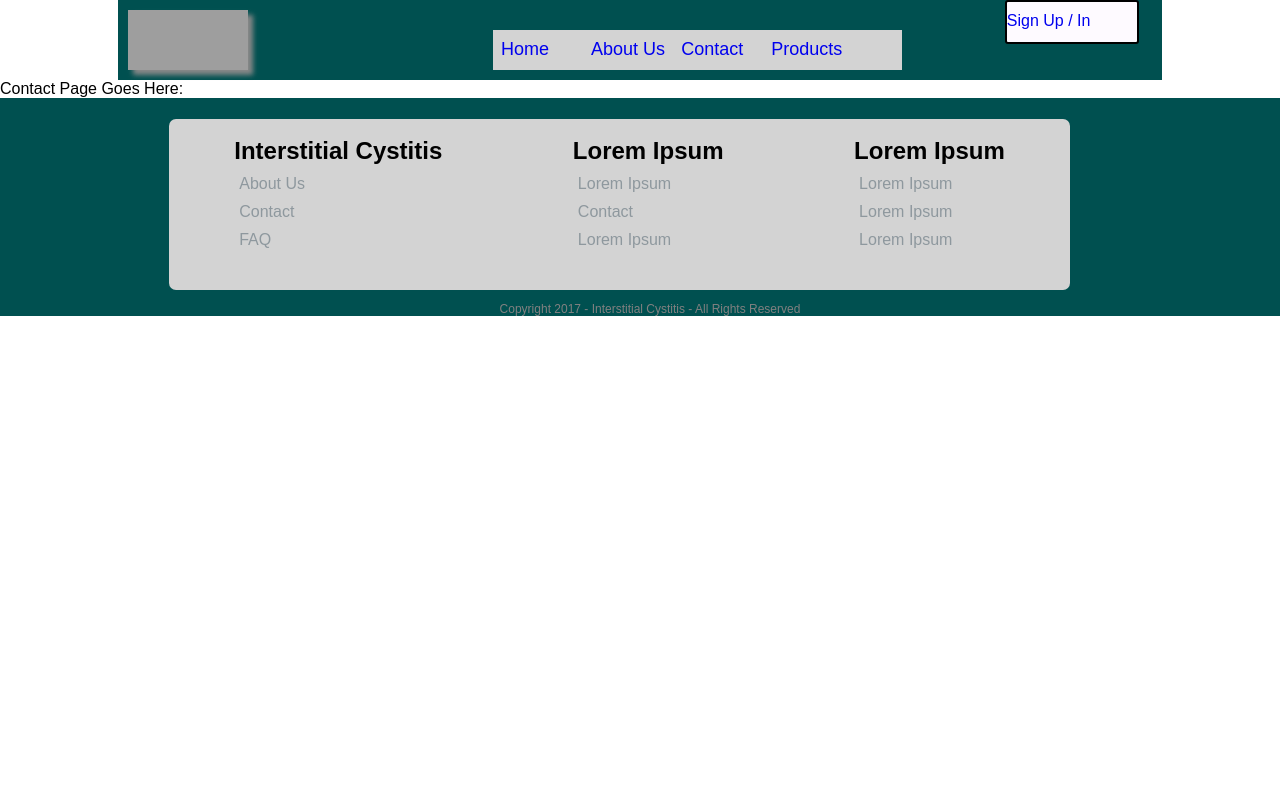
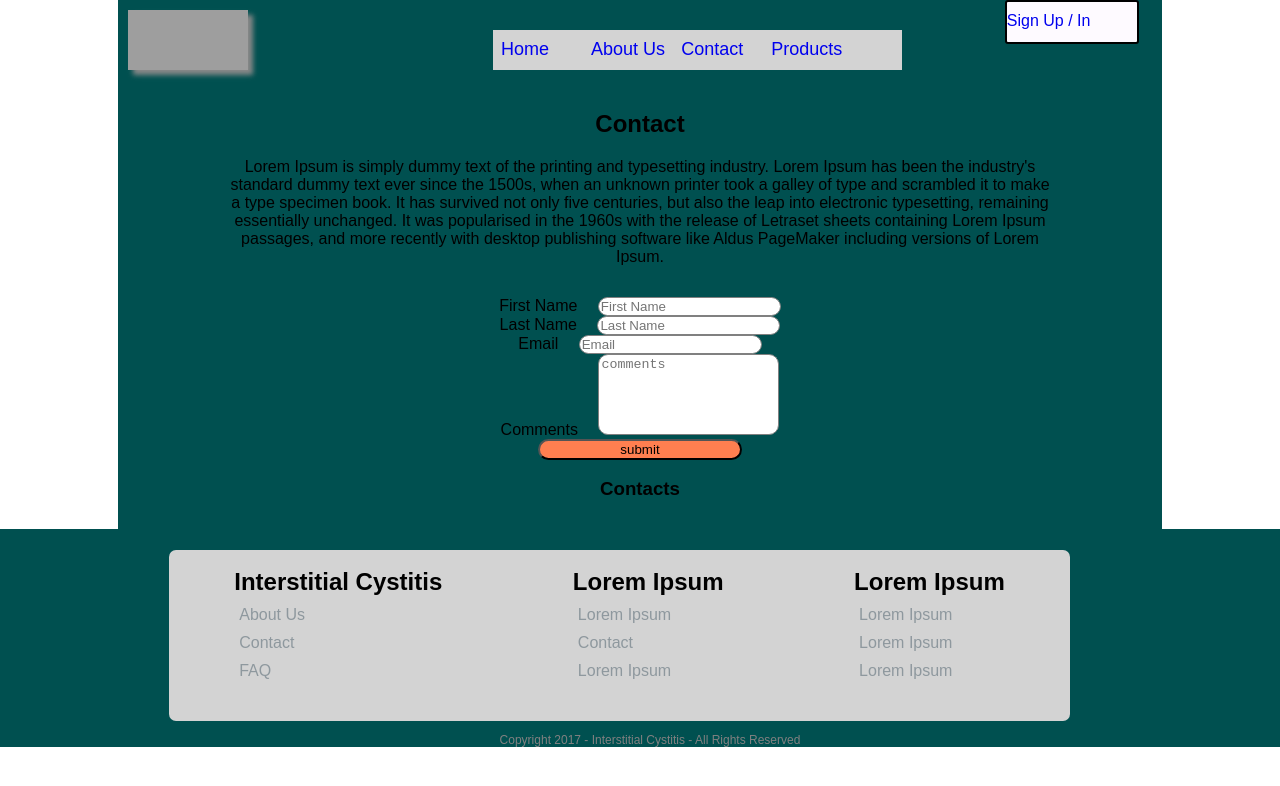
Before and after one commit to maftoun95/helenIC, a React (Create React App) app: page /Contact in a window 1280 px wide. Shown: the top 786 px of the page. Built offline with nearby package versions, Linux system fonts and the light colour scheme; grey boxes are pictures that could not be loaded.

Commit message:
contact page

```diff
--- a/package.json
+++ b/package.json
@@ -3,6 +3,7 @@
   "version": "0.1.0",
   "private": true,
   "dependencies": {
+    "prop-types": "^15.5.10",
     "react": "^15.6.1",
     "react-dom": "^15.6.1",
     "react-router-dom": "^4.2.0",
--- a/public/index.html
+++ b/public/index.html
@@ -1,5 +1,6 @@
 <!doctype html>
 <html lang="en">
+
 <head>
   <meta charset="utf-8">
   <meta name="viewport" content="width=device-width, initial-scale=1, shrink-to-fit=no">
@@ -21,6 +22,7 @@
     -->
   <title>React App</title>
 </head>
+
 <body>
   <noscript>
     You need to enable JavaScript to run this app.
@@ -37,4 +39,5 @@
       To create a production bundle, use `npm run build` or `yarn build`.
     -->
 </body>
+
 </html>
--- a/src/components/Information.jsx
+++ b/src/components/Information.jsx
@@ -2,7 +2,7 @@ import React from 'react';
 
 const Information = props => {
     return (
-        <div>
+        <div className={props.className}>
             {props.information}
         </div>
     )
--- /dev/null
+++ b/src/components/SingleInput.jsx
@@ -0,0 +1,28 @@
+import React from 'react';
+import PropTypes from 'prop-types'
+const SingleInput = (props) => (
+    <div className="form-group">
+        <label className="form-label">{props.title}</label>
+        <input
+            className="form-input"
+            name={props.name}
+            type={props.inputType}
+            value={props.content}
+            onChange={props.controlFunc}
+            placeholder={props.placeholder}
+        />
+    </div>
+)
+SingleInput.propTypes = {
+    inputType: PropTypes.string.isRequired,
+    title: PropTypes.string.isRequired,
+    name: PropTypes.string.isRequired,
+    controlFunc: PropTypes.func.isRequired,
+    content: PropTypes.oneOfType([
+        PropTypes.string,
+        PropTypes.number
+    ]).isRequired,
+    placeholder: PropTypes.string
+}
+
+export default SingleInput;
--- /dev/null
+++ b/src/components/TextArea.jsx
@@ -0,0 +1,26 @@
+import React from 'react';
+import PropTypes from 'prop-types'
+const TextArea = (props) => (
+    <div className="form-group">
+        <label className="form-label">{props.title}</label>
+        <textarea
+            className="form-input"
+            style={props.resize ? null : { resize: 'none' }}
+            name={props.name}
+            rows={props.rows}
+            value={props.content}
+            onChange={props.controlFunc}
+            placeholder={props.placeholder}
+        />
+    </div>
+)
+TextArea.propTypes = {
+    title: PropTypes.string.isRequired,
+    rows: PropTypes.number.isRequired,
+    name: PropTypes.string.isRequired,
+    content: PropTypes.string.isRequired,
+    resize: PropTypes.bool,
+    placeholder: PropTypes.string,
+    controlFunc: PropTypes.func.isRequired
+}
+export default TextArea;
--- /dev/null
+++ b/src/containers/ContactFormContainer.jsx
@@ -0,0 +1,114 @@
+import React, { Component } from 'react';
+import SingleInput from './../components/SingleInput'
+import TextArea from './../components/TextArea'
+import Information from './../components/Information';
+class ContactForm extends Component {
+    constructor(props) {
+        super(props);
+        this.state = {
+            firstName: "",
+            lastName: "",
+            comments: "",
+            email: "",
+            people: []
+        }
+        this.handleFormSubmit = this.handleFormSubmit.bind(this)
+        this.handleFirstNameChange = this.handleFirstNameChange.bind(this);
+        this.handleLastNameChange = this.handleLastNameChange.bind(this);
+        this.handleEmailChange = this.handleEmailChange.bind(this)
+        this.handleCommentsChange = this.handleCommentsChange.bind(this);
+        this.handleClearForm = this.handleClearForm.bind(this);
+    }
+    handleFirstNameChange(e) {
+        this.setState({ firstName: e.target.value })
+    }
+    handleLastNameChange(e) {
+        this.setState({ lastName: e.target.value })
+    }
+    handleEmailChange(e) {
+        this.setState({ email: e.target.value })
+    }
+    handleCommentsChange(e) {
+        this.setState({ comments: e.target.value })
+    }
+    handleFormSubmit(e) {
+        e.preventDefault();
+        const formPayload = {
+            firstName: this.state.firstName,
+            lastName: this.state.lastName,
+            email: this.state.email,
+            comments: this.state.comments,
+        }
+        let people = this.state.people;
+        people.push(formPayload)
+        this.handleClearForm(e);
+
+    }
+    handleClearForm(e) {
+        e.preventDefault();
+        this.setState({
+            firstName: "",
+            lastName: "",
+            email: "",
+            comments: ""
+        })
+    }
+    render() {
+        return (
+            <div className="container">
+                <h2>Contact</h2>
+                <Information
+                    className="contact-info"
+                    information="Lorem Ipsum is simply dummy text of the printing and typesetting industry. Lorem Ipsum has been the industry's standard dummy text ever since the 1500s, when an unknown printer took a galley of type and scrambled it to make a type specimen book. It has survived not only five centuries, but also the leap into electronic typesetting, remaining essentially unchanged. It was popularised in the 1960s with the release of Letraset sheets containing Lorem Ipsum passages, and more recently with desktop publishing software like Aldus PageMaker including versions of Lorem Ipsum."
+                />
+                <form onSubmit={this.handleFormSubmit}>
+                    <SingleInput
+                        inputType={'text'}
+                        title={'First Name'}
+                        name={'firstName'}
+                        controlFunc={this.handleFirstNameChange}
+                        content={this.state.firstName}
+                        placeholder={'First Name'}
+                    />
+                    <SingleInput
+                        inputType={'text'}
+                        title={'Last Name'}
+                        name={'lastName'}
+                        controlFunc={this.handleLastNameChange}
+                        content={this.state.lastName}
+                        placeholder={'Last Name'}
+                    />
+                    <SingleInput
+                        inputType={'email'}
+                        title={'Email'}
+                        name={'email'}
+                        controlFunc={this.handleEmailChange}
+                        content={this.state.email}
+                        placeholder={'Email'}
+                    />
+
+                    <TextArea
+                        title={'Comments'}
+                        rows={5}
+                        resize={false}
+                        content={this.state.comments}
+                        name={'comments'}
+                        controlFunc={this.handleCommentsChange}
+                        placeholder={'comments'}
+                    />
+                    <input
+                        className="contact-button"
+                        type="submit"
+                        value="submit" />
+                </form>
+                <div>
+                    <h3>Contacts</h3>
+                    <ul>
+                        {this.state.people.map(({ firstName, lastName, email, comments }, i) => <li key={i}>{firstName} {lastName} {email} {comments}</li>)}
+                    </ul>
+                </div>
+            </div >
+        )
+    }
+}
+export default ContactForm;
--- /dev/null
+++ b/src/pages/Contact.css
@@ -0,0 +1,29 @@
+.container{
+    text-align: center;
+    padding: 2%;
+    background-color: #005050;
+    width: 80%;
+    margin: 0 auto;
+    padding: 10px;
+}
+.form-group{
+    width: 100%;
+
+}
+.form-label{
+    padding-right: 2%;
+}
+.form-input{
+    border-radius: 10px;
+    border: 0.5px solid gray;
+}
+.contact-info{
+    margin: 0 auto;
+    width: 80%;
+    padding-bottom: 3%;
+}
+.contact-button{
+    width: 20%;
+    background-color: coral;
+    border-radius: 30px;
+}
--- a/src/pages/ContactPage.jsx
+++ b/src/pages/ContactPage.jsx
@@ -1,9 +1,12 @@
 import React from 'react';
-
-export default class ContactPage extends React.Component{
-  render(){
-    return(
-      <div>Contact Page Goes Here:</div>
+import ContactForm from './../containers/ContactFormContainer'
+import './Contact.css'
+export default class ContactPage extends React.Component {
+  render() {
+    return (
+      <div>
+        <ContactForm />
+      </div>
     )
   }
 }
```
Also changed, not shown: src/components/ContactForm.jsx (added), 1 other file (tests, documents, lock files or other folders). Lines whose indentation alone changed are shown as unchanged.
